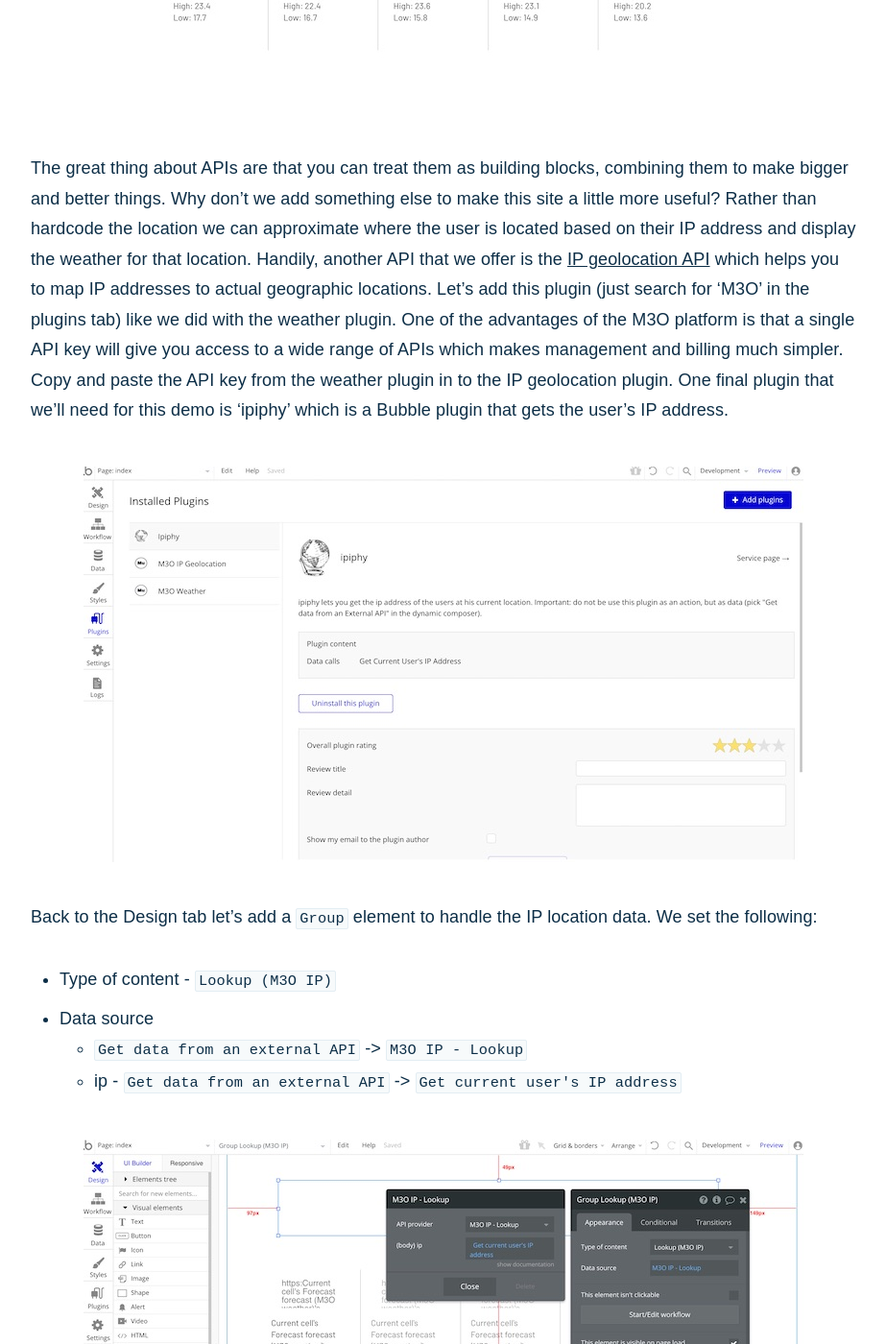
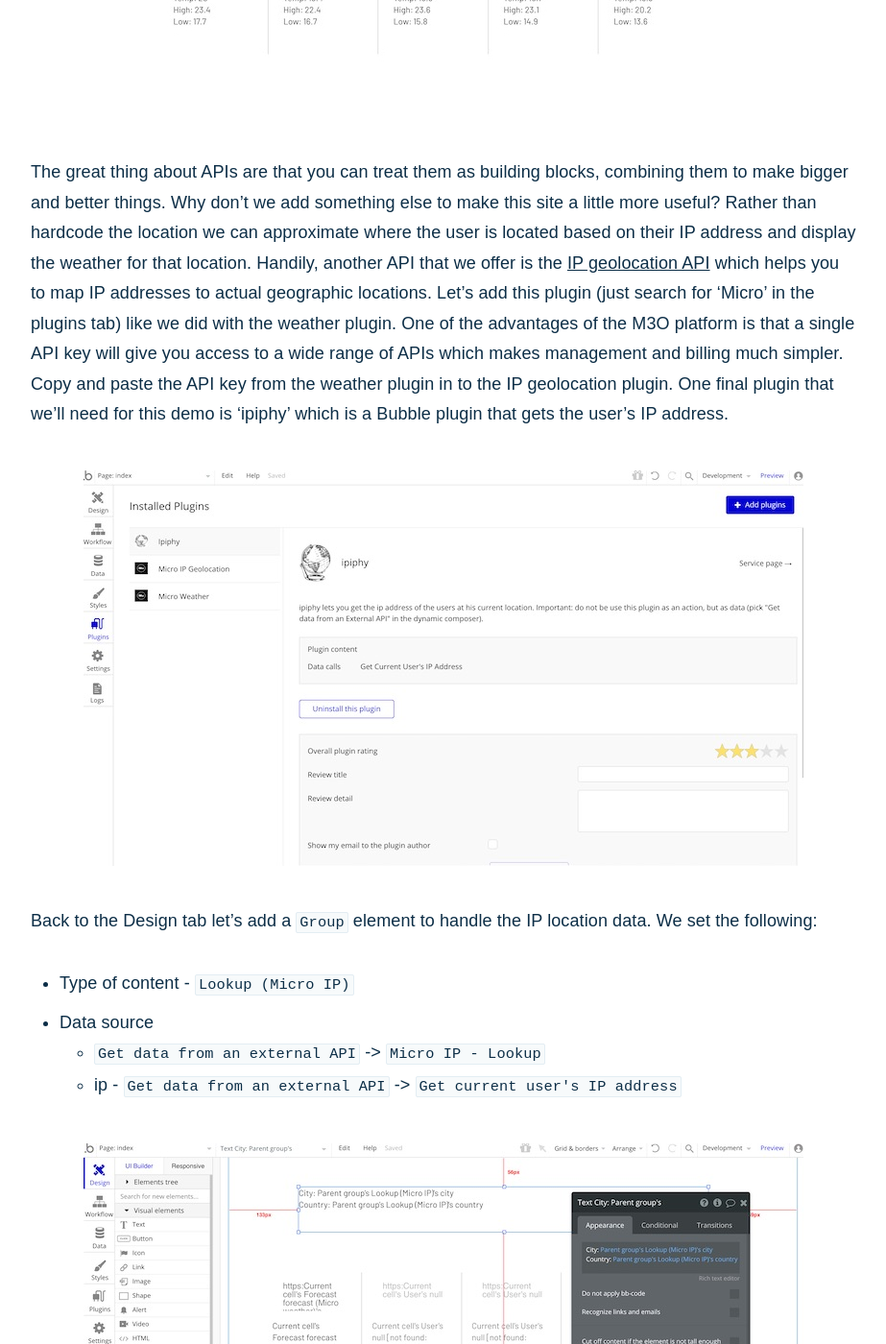
Before and after one commit to m3o/blog.m3o.com, a Jekyll site: the page built from _posts/2021-09-10-leveraging-micro-apis-through-nocode.md, in a window 1280 px wide and 1400 px high, scrolled down 5039 px. Shown: the whole window at 96% size, without its empty margins (178-1101 px from the left). Built offline with Jekyll 4.4.1, drawn with Linux system fonts in a browser that asks for light colours; nearby versions of some CDN libraries; some of the changed text lies outside the part shown.

Commit message:
lowecase nocode and update screenshots with new logo

```diff
--- a/_posts/2021-09-10-leveraging-micro-apis-through-nocode.md
+++ b/_posts/2021-09-10-leveraging-micro-apis-through-nocode.md
@@ -1,24 +1,24 @@
 ---
 layout: post
-title:  "Leveraging Micro APIs through NoCode"
+title:  "Leveraging Micro APIs through Nocode"
 date:   2021-09-10 10:00:00
 author: Dominic Wong
 author_url:     'https://github.com/domwong'
 ---
 <br>
-Over the last few years the "NoCode" movement has gathered huge momentum; today, there is a plethora of tools that will empower non-developers to turn their ideas in to real businesses.
+Over the last few years the "Nocode" movement has gathered huge momentum; today, there is a plethora of tools that will empower non-developers to turn their ideas in to real businesses.
 
 Micro was founded on similar principles of lowering barriers to entry for building complex systems. We do that by packaging up useful logic in to APIs, that we serve on our platform M3O, that can be used as building blocks to help you build your vision more quickly.
 
 
 ![epic handshake meme, micro and nocode movement together making coding easier](/assets/images/2021-09-10/epichandshake.jpg)
 
-We're excited to take this one step further by offering many of our APIs as plugins on [Bubble](https://bubble.io), one of the leaders in the NoCode space. You can see all the plugins we currently offer on our [contributor page](https://bubble.io/contributor/micro-1630667285143x793772307354948700) and we'll be adding more over the coming months.
+We're excited to take this one step further by offering many of our APIs as plugins on [Bubble](https://bubble.io), one of the leaders in the Nocode space. You can see all the plugins we currently offer on our [contributor page](https://bubble.io/contributor/micro-1630667285143x793772307354948700) and we'll be adding more over the coming months.
 
 ## Building a weather app
 As an example of what you can create using the Micro APIs let's build a new Bubble app to display the weather forecast.
 
-Start by creating a new blank app and installing the [M3O Weather plugin](https://bubble.io/plugin/m3o-weather-1630678945170x949065629197664300)
+Start by creating a new blank app and installing the [Micro Weather plugin](https://bubble.io/plugin/m3o-weather-1630678945170x949065629197664300)
 
 ![Install new Bubble plugins screen](/assets/images/2021-09-10/plugins.jpg)
 
@@ -27,8 +27,8 @@
 ![M3O Weather plugin with API key set](/assets/images/2021-09-10/plugin-with-key.jpg)
 
 Back to the Design tab and we'll add a `Repeating Group` element to display our forecast, putting each day in a different cell of the group. We'll fill out the settings of the repeating group as follows:
-- Type of content - `Forecast forecast (M3O)`
-- Data source - `Get data from an external API` -> `M3O weather - Forecast`
+- Type of content - `Forecast forecast (Micro)`
+- Data source - `Get data from an external API` -> `Micro weather - Forecast`
   - num_days - `5`
   - location - `London` (or wherever you want your weather)
 - Rows - `1`
@@ -36,7 +36,7 @@
 
 ![Settings for repeating group](/assets/images/2021-09-10/repeating-group-settings.jpg)
 
-Now we have a `Repeating Group` that pulls in data from the weather API we need to display this information. Drag a `Text` element on to the `Repeating Group` and in the text box click on `Insert dynamic data` -> `Current cell's Forecast forecast (M3O weather)`. You'll see a list of all the fields available to display from a weather forecast. Add the ones you want to see; we'll use `date`, `avg_temp_c`, `min_temp_c`, `max_temp_c`.
+Now we have a `Repeating Group` that pulls in data from the weather API we need to display this information. Drag a `Text` element on to the `Repeating Group` and in the text box click on `Insert dynamic data` -> `Current cell's Forecast forecast (Micro weather)`. You'll see a list of all the fields available to display from a weather forecast. Add the ones you want to see; we'll use `date`, `avg_temp_c`, `min_temp_c`, `max_temp_c`.
 
 ![Displaying the API output using the dynamic data facility](/assets/images/2021-09-10/insert-dynamic-data.jpg)
 
@@ -44,7 +44,7 @@
 
 ![Preview of the app but it looks a bit boring](/assets/images/2021-09-10/preview-boring.jpg)
 
-Thankfully the weather forecast API includes an icon to describe the conditions. Let's add this as an image. Drag an `Image` element on to the repeating group and we can set the `Dynamic image` field as follows. Note: the image is available in the API under the field `icon_url` but the URL does not specify http or https so you'll need to decide which you want to use and then prefix this field with either `http:` or `https:` as appropriate (see screenshot for example). Click on `Insert dynamic data` -> `Current cell's Forecast forecast (M3O weather)` and choose `icon_url`. Your settings will look something like this; note I've added the forecast's `condition` field as alt text to be more accessibility friendly.
+Thankfully the weather forecast API includes an icon to describe the conditions. Let's add this as an image. Drag an `Image` element on to the repeating group and we can set the `Dynamic image` field as follows. Note: the image is available in the API under the field `icon_url` but the URL does not specify http or https so you'll need to decide which you want to use and then prefix this field with either `http:` or `https:` as appropriate (see screenshot for example). Click on `Insert dynamic data` -> `Current cell's Forecast forecast (Micro weather)` and choose `icon_url`. Your settings will look something like this; note I've added the forecast's `condition` field as alt text to be more accessibility friendly.
 
 ![Adding an image to the weather forecast to jazz it up](/assets/images/2021-09-10/weather-image.jpg)
 
@@ -52,14 +52,14 @@
 
 ![new and improved weather forecast with images](/assets/images/2021-09-10/preview-with-icons.jpg)
 
-The great thing about APIs are that you can treat them as building blocks, combining them to make bigger and better things. Why don't we add something else to make this site a little more useful? Rather than hardcode the location we can approximate where the user is located based on their IP address and display the weather for that location. Handily, another API that we offer is the [IP geolocation API](https://bubble.io/plugin/m3o-ip-geolocation-1631116195387x494006979451682800) which helps you to map IP addresses to actual geographic locations. Let's add this plugin (just search for 'M3O' in the plugins tab) like we did with the weather plugin. One of the advantages of the M3O platform is that a single API key will give you access to a wide range of APIs which makes management and billing much simpler. Copy and paste the API key from the weather plugin in to the IP geolocation plugin. One final plugin that we'll need for this demo is 'ipiphy' which is a Bubble plugin that gets the user's IP address.
+The great thing about APIs are that you can treat them as building blocks, combining them to make bigger and better things. Why don't we add something else to make this site a little more useful? Rather than hardcode the location we can approximate where the user is located based on their IP address and display the weather for that location. Handily, another API that we offer is the [IP geolocation API](https://bubble.io/plugin/m3o-ip-geolocation-1631116195387x494006979451682800) which helps you to map IP addresses to actual geographic locations. Let's add this plugin (just search for 'Micro' in the plugins tab) like we did with the weather plugin. One of the advantages of the M3O platform is that a single API key will give you access to a wide range of APIs which makes management and billing much simpler. Copy and paste the API key from the weather plugin in to the IP geolocation plugin. One final plugin that we'll need for this demo is 'ipiphy' which is a Bubble plugin that gets the user's IP address.
 
 ![List of three installed plugins](/assets/images/2021-09-10/three-plugins.jpg)
 
 Back to the Design tab let's add a `Group` element to handle the IP location data. We set the following:
-- Type of content - `Lookup (M3O IP)`
+- Type of content - `Lookup (Micro IP)`
 - Data source
-  - `Get data from an external API` -> `M3O IP - Lookup`
+  - `Get data from an external API` -> `Micro IP - Lookup`
   - ip - `Get data from an external API` -> `Get current user's IP address`
 
 
@@ -71,8 +71,8 @@
 
 Now the final step is to use this location as the input to our weather forecast. Click on the `Repeating Group` and let's update the data source. To convert our location retrieved from the API to an address for the weather forecast we use the `Calculate formula` facility in Bubble. Click on the `Repeating Group`'s data source and under location choose `Insert dynamic data` -> `Calculate formula` ->
 - Type - `Coordinates to Address`
-- latitude - `Group Lookup (M3O IP)` -> `Lookup (M3O IP0)` -> `latitude`
-- longitude - `Group Lookup (M3O IP)` -> `Lookup (M3O IP0)` -> `longitude`
+- latitude - `Group Lookup (Micro IP)` -> `Lookup (Micro IP0)` -> `latitude`
+- longitude - `Group Lookup (Micro IP)` -> `Lookup (Micro IP0)` -> `longitude`
 
 ![Updated settings for repeating group using the location from the IP API](/assets/images/2021-09-10/ip-location-weather.jpg)
 
```
Also changed, not shown: assets/images/2021-09-10/ip-location-weather.jpg, assets/images/2021-09-10/ip-lookup.jpg, assets/images/2021-09-10/plugin-with-key.jpg, assets/images/2021-09-10/plugins.jpg, assets/images/2021-09-10/three-plugins.jpg.
